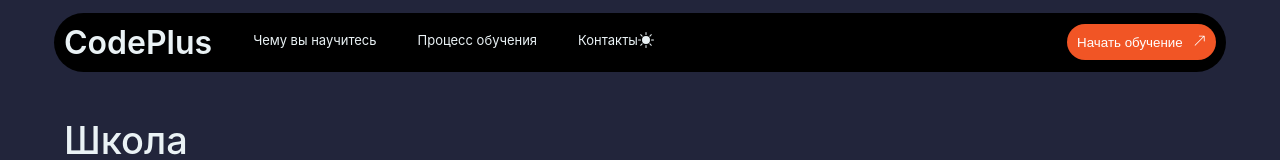
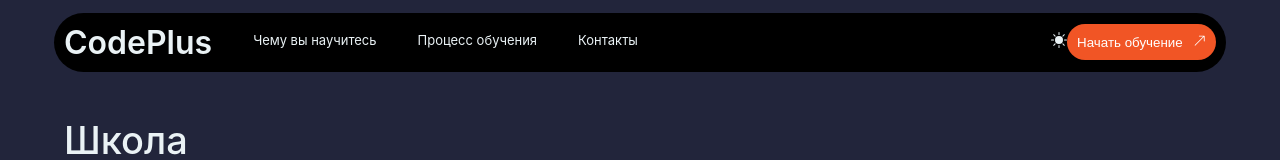
Before and after one commit to alijanovsb-zz/CodePlus, a React (Create React App) app in the folder frontend/: page / in a window 1280 px wide. Shown: the top 160 px of the page. Built offline with nearby package versions, Linux system fonts and the light colour scheme.

Commit message:
changes in header, theme toggler positioning

```diff
--- a/frontend/src/components/Header/index.js
+++ b/frontend/src/components/Header/index.js
@@ -50,7 +50,7 @@ const Header = ({ theme }) => {
             CodePlus
           </span>
         </div>
-        <div className={`_navigation show-${menuOpen}`}>
+        <div className={`_navigation show-${menuOpen} ${name}`}>
           <nav className="_navigationContent">
             {navigations.map((navigation, i) => (
               <Link
@@ -68,7 +68,7 @@ const Header = ({ theme }) => {
                 {navigation.label}
               </Link>
             ))}
-            <div>
+            <div className="_themeToggler">
               {name === "light" ? (
                 <BsFillMoonStarsFill onClick={themeToggle} />
               ) : (
--- a/frontend/src/components/Header/style.scss
+++ b/frontend/src/components/Header/style.scss
@@ -30,6 +30,10 @@
       > ._navigationContent {
         display: flex;
         justify-content: flex-start;
+
+        > div {
+          margin-left: auto;
+        }
 
         > a {
           margin-left: 41px;
@@ -117,14 +121,23 @@
         &.show-true {
           right: 3%;
 
+          &.dark {
+            background: #000;
+          }
+
           > nav {
             margin-top: 10%;
             padding: 0 10%;
             display: grid;
             height: 100%;
             grid-template-columns: 1fr;
-            grid-template-rows: repeat(3, 30px);
+            grid-template-rows: repeat(4, 30px);
             text-align: left;
+
+            > ._themeToggler {
+              margin: auto;
+              width: auto;
+            }
           }
         }
       }
```
